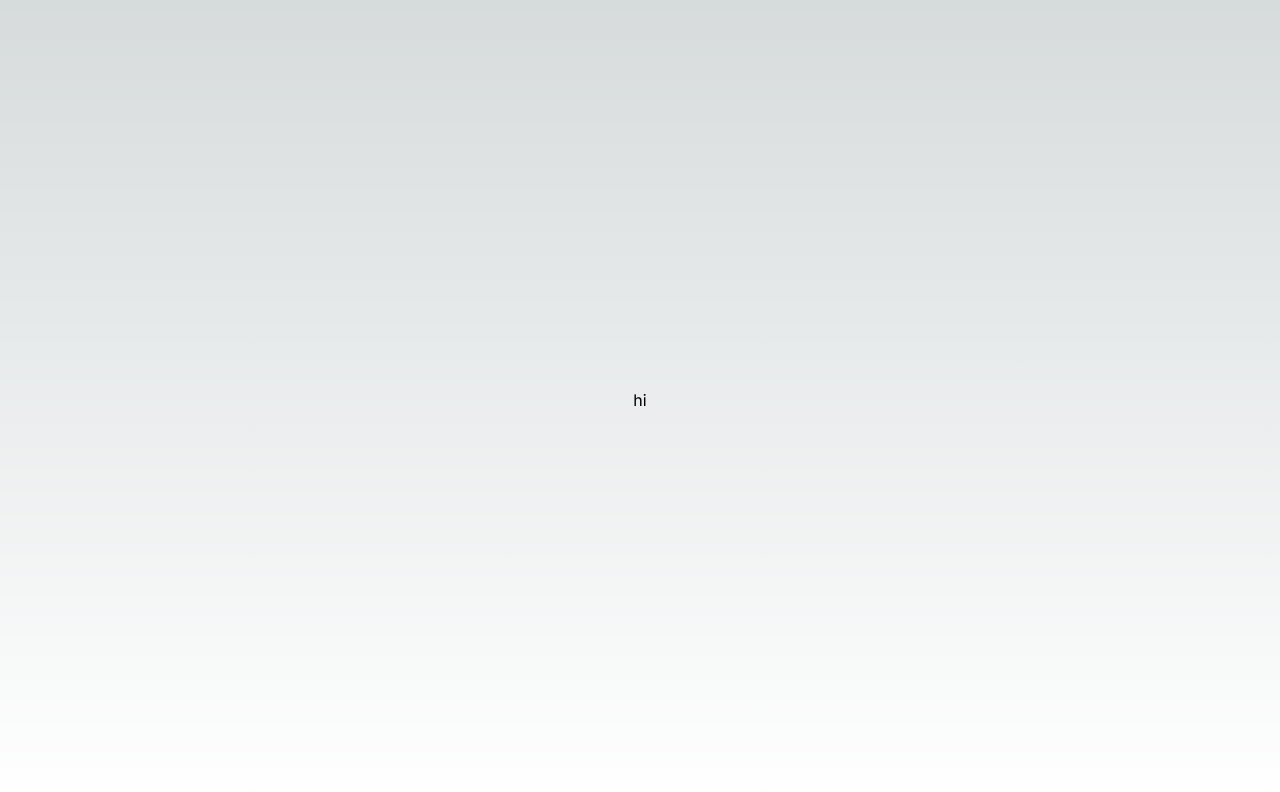
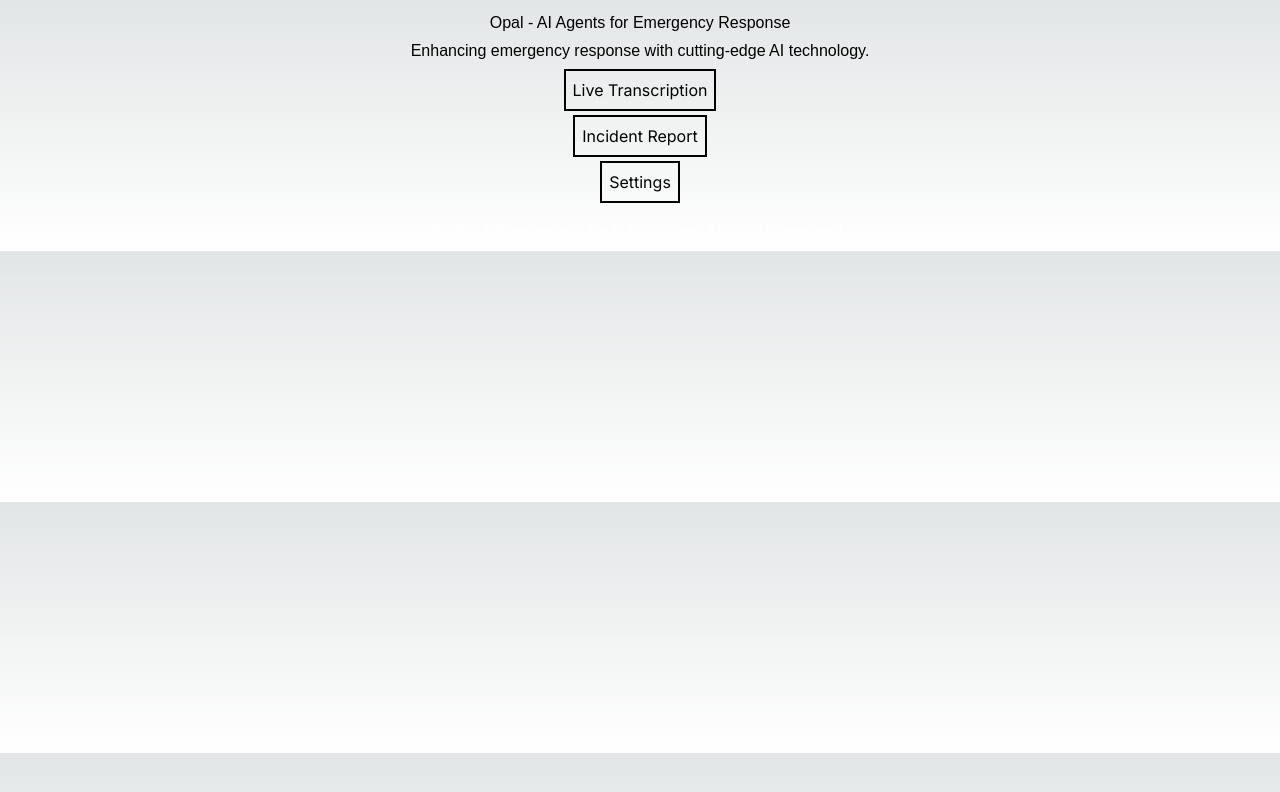
Before and after one commit to tval2/opal-ai4i, a Next.js app: page / in a window 1280 px wide. Shown: the top 792 px of the page. Built offline with nearby package versions, Linux system fonts and the light colour scheme.

Commit message:
sketched out a slightly better homepage
needs a lot more work and design effort, but the first button goes to the form

```diff
--- a/package.json
+++ b/package.json
@@ -15,8 +15,7 @@
     "@google/generative-ai": "^0.9.0",
     "@types/recordrtc": "^5.6.14",
     "axios": "^1.6.8",
-
-    "framer-motion": "^11.1.7",
+    "framer-motion": "^11.1.8",
     "next": "14.2.3",
     "react": "^18",
     "react-dom": "^18",
--- a/src/app/layout.tsx
+++ b/src/app/layout.tsx
@@ -5,8 +5,8 @@ import "../styles/globals.css";
 const inter = Inter({ subsets: ["latin"] });
 
 export const metadata: Metadata = {
-  title: "Create Next App",
-  description: "Generated by create next app",
+  title: "Opal",
+  description: "AI Agents for Anything.",
 };
 
 export default function RootLayout({
--- a/src/app/page.tsx
+++ b/src/app/page.tsx
@@ -1,7 +1,84 @@
-export default function Home() {
+// src/app/pages.tsx
+'use client';
+
+import { useEffect, useState } from 'react';
+import {
+  Box,
+  Button,
+  Container,
+  Heading,
+  useColorModeValue,
+  VStack,
+  Text,
+  useToken
+} from '@chakra-ui/react';
+import { useRouter } from 'next/navigation';
+
+export default function HomePage() {
+  const router = useRouter();
+
+  // Using useToken to ensure that color tokens are correctly used in styles
+  const [buttonBgColor, hoverBgColor, activeBgColor, borderColor] = useToken('colors', [
+    useColorModeValue('blue.500', 'blue.200'),
+    useColorModeValue('blue.600', 'blue.300'),
+    useColorModeValue('blue.700', 'blue.400'),
+    useColorModeValue('gray.200', 'gray.600')
+  ]);
+
   return (
-    <main className="flex min-h-screen flex-col items-center justify-center p-10">
-      hi
-    </main>
+    <Container maxW="container.xl" p={5} centerContent>
+      <Box bg={useColorModeValue('gray.100', 'gray.800')} color={useColorModeValue('gray.700', 'white')} p={6} textAlign="center" borderRadius="2xl" shadow="2xl" w="full">
+        <Heading size="xl" mb={4} fontFamily="'Avenir Next', sans-serif">Opal - AI Agents for Emergency Response</Heading>
+        <Text mb={6} fontSize="lg" fontFamily="'Avenir Next', sans-serif">Enhancing emergency response with cutting-edge AI technology.</Text>
+        <VStack spacing={4}>
+          <Button
+            bg={buttonBgColor}
+            size="lg"
+            p={7}
+            borderRadius="full"
+            border="2px solid"
+            borderColor={borderColor}
+            _hover={{ bg: hoverBgColor, transform: 'scale(1.05)', boxShadow: 'xl' }}
+            _active={{ bg: activeBgColor, transform: 'scale(0.95)', boxShadow: 'inner' }}
+            transition="all 0.3s ease-in-out"
+            onClick={() => router.push('/form')}
+          >
+            Live Transcription
+          </Button>
+          <Button
+            bg={buttonBgColor}
+            size="lg"
+            p={7}
+            borderRadius="full"
+            border="2px solid"
+            borderColor={borderColor}
+            _hover={{ bg: hoverBgColor, transform: 'scale(1.05)', boxShadow: 'xl' }}
+            _active={{ bg: activeBgColor, transform: 'scale(0.95)', boxShadow: 'inner' }}
+            transition="all 0.3s ease-in-out"
+            onClick={() => router.push('/form/reports')}
+          >
+            Incident Report
+          </Button>
+          <Button
+            bg={buttonBgColor}
+            size="lg"
+            p={7}
+            borderRadius="full"
+            border="2px solid"
+            borderColor={borderColor}
+            _hover={{ bg: hoverBgColor, transform: 'scale(1.05)', boxShadow: 'xl' }}
+            _active={{ bg: activeBgColor, transform: 'scale(0.95)', boxShadow: 'inner' }}
+            transition="all 0.3s ease-in-out"
+            onClick={() => router.push('/form/settings')}
+          >
+            Settings
+          </Button>
+        </VStack>
+      </Box>
+
+      <Box p={4} bg={useColorModeValue('gray.900', 'gray.700')} color="white" mt={5} borderRadius="xl" shadow="md">
+        <Heading textAlign="center" size="sm">© 2024 Emergency Tech Solutions. All rights reserved.</Heading>
+      </Box>
+    </Container>
   );
 }
--- a/src/styles/globals.css
+++ b/src/styles/globals.css
@@ -6,6 +6,16 @@
   --foreground-rgb: 0, 0, 0;
   --background-start-rgb: 214, 219, 220;
   --background-end-rgb: 255, 255, 255;
+  --chakra-colors-blue-50: #E3F2FD;
+  --chakra-colors-blue-100: #BBDEFB;
+  --chakra-colors-blue-200: #90CAF9;
+  --chakra-colors-blue-300: #64B5F6;
+  --chakra-colors-blue-400: #42A5F5;
+  --chakra-colors-blue-500: #2196F3;
+  --chakra-colors-blue-600: #1E88E5;
+  --chakra-colors-blue-700: #1976D2;
+  --chakra-colors-blue-800: #1565C0;
+  --chakra-colors-blue-900: #0D47A1;
 }
 
 @media (prefers-color-scheme: dark) {
@@ -19,11 +29,10 @@
 body {
   color: rgb(var(--foreground-rgb));
   background: linear-gradient(
-      to bottom,
-      transparent,
-      rgb(var(--background-end-rgb))
-    )
-    rgb(var(--background-start-rgb));
+    to bottom,
+    rgba(var(--background-start-rgb), 0.7),
+    rgba(var(--background-end-rgb), 1)
+  );
 }
 
 @layer utilities {
@@ -32,93 +41,24 @@ body {
   }
 }
 
-* {
-  margin: 0;
-  padding: 0;
-  text-indent: 0;
+/* Enhanced styling for Chakra UI elements */
+*, *::before, *::after {
+  box-sizing: border-box;
 }
-.s1 {
-  color: black;
-  font-family: Arial, sans-serif;
-  font-style: normal;
-  font-weight: bold;
-  text-decoration: none;
-  font-size: 12pt;
+
+.chakra-ui-light, .chakra-ui-dark {
+  --bg-base: var(--background-start-rgb);
+  --text-color: var(--foreground-rgb);
 }
-.s2 {
-  color: black;
-  font-family: Arial, sans-serif;
-  font-style: normal;
-  font-weight: bold;
-  text-decoration: none;
-  font-size: 9pt;
+
+.s1, .s2, .s3, .s4, .s5, .s6, .s7, .s8, .s9, .s10,
+table, tbody {
+  all: unset;
+  display: revert;
 }
-.s3 {
-  color: black;
-  font-family: Arial, sans-serif;
-  font-style: normal;
-  font-weight: normal;
-  text-decoration: none;
-  font-size: 10pt;
-}
-.s4 {
-  color: black;
-  font-family: Arial, sans-serif;
-  font-style: normal;
-  font-weight: normal;
-  text-decoration: none;
-  font-size: 11pt;
-}
-.s5 {
-  color: black;
-  font-family: Arial, sans-serif;
-  font-style: normal;
-  font-weight: normal;
-  text-decoration: none;
-  font-size: 10pt;
-}
-.s6 {
-  color: black;
-  font-family: Arial, sans-serif;
-  font-style: normal;
-  font-weight: normal;
-  text-decoration: none;
-  font-size: 9pt;
-}
-.s7 {
-  color: black;
-  font-family: Arial, sans-serif;
-  font-style: normal;
-  font-weight: bold;
-  text-decoration: none;
-  font-size: 10pt;
-}
-.s8 {
-  color: black;
-  font-family: Arial, sans-serif;
-  font-style: normal;
-  font-weight: normal;
-  text-decoration: none;
-  font-size: 9pt;
-}
-.s9 {
-  color: black;
-  font-family: Arial, sans-serif;
-  font-style: normal;
-  font-weight: normal;
-  text-decoration: none;
-  font-size: 7pt;
-}
-.s10 {
-  color: black;
-  font-family: Arial, sans-serif;
-  font-style: normal;
-  font-weight: normal;
-  text-decoration: none;
-  font-size: 8pt;
-}
-table,
-tbody {
+
+/* Ensuring tables don't inherit alignment styles from global */
+table, tbody {
   vertical-align: top;
   overflow: visible;
 }
```
Also changed, not shown: 1 other file (tests, documents, lock files or other folders).
